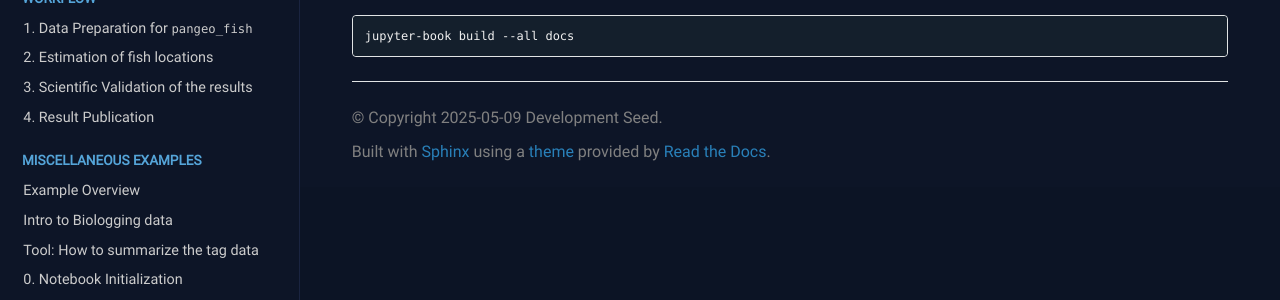
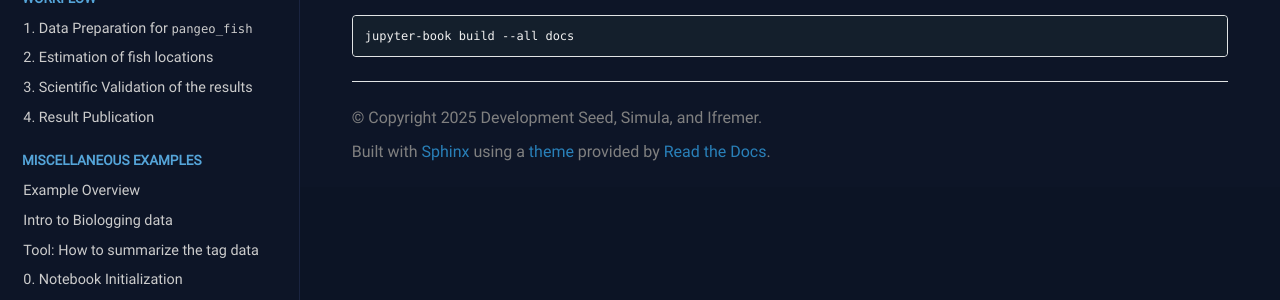
Before and after one commit to destination-earth/DestinE_ESA_GFTS, a Jupyter Book: the page built from docs/contribute.md, in a window 1280 px wide. Shown: the part 331-631 px from the top of the page. Built offline with Jupyter Book 1.0.4 settings and Sphinx 7.4.7 and the Read the Docs theme 3.1.0, drawn with Linux system fonts in a browser that asks for light colours; pages that are not in the unit, such as notebooks, are missing from menus; comment, search, counter and statistics services are not loaded.

Commit message:
Better copyright now includes Simula and Ifremer (#162)

```diff
--- a/docs/_config.yml
+++ b/docs/_config.yml
@@ -7,7 +7,7 @@
 # Book settings
 title: Global Fish Tracking System (GFTS) - DestinE Platform use case # The title of the book. Will be placed in the left navbar.
 author: GFTS Consortium # The author of the book
-copyright: "2025-05-09 Development Seed" # Copyright year to be placed in the footer
+copyright: "2025 Development Seed, Simula, and Ifremer" # Copyright year to be placed in the footer
 logo: "./_static/logomark.svg" # A path to the book logo
 only_build_toc_files: true
 release: "1.0"
@@ -48,7 +48,7 @@ html:
 sphinx:
   config:
     author: GFTS Consortium
-    copyright: "2025-05-09 Development Seed"
+    copyright: "2025 Development Seed, Simula, and Ifremer"
     project: Global Fish Tracking System
     release: "1.0"
     html_js_files:
```
Also changed, not shown: 1 other file.
